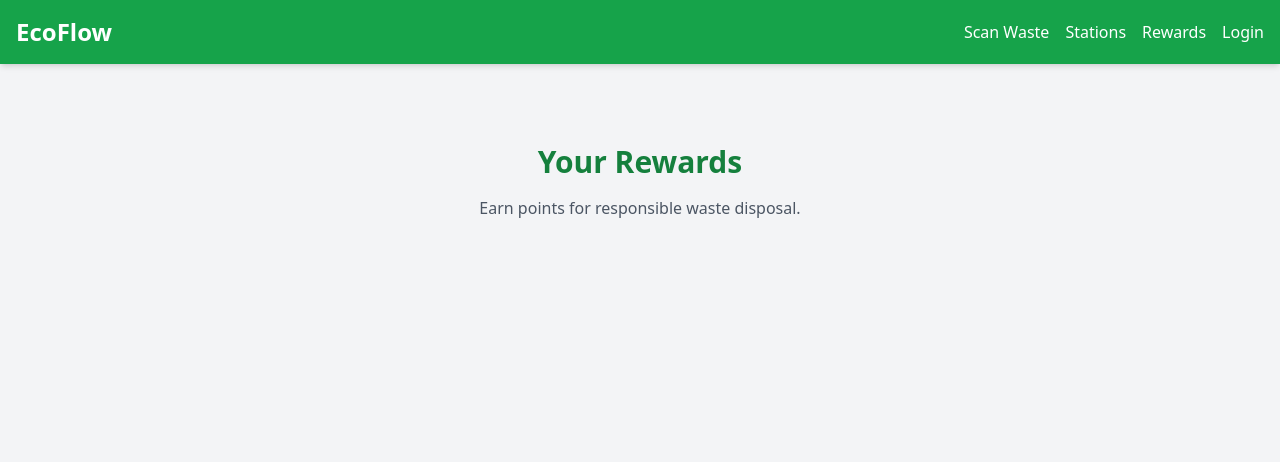
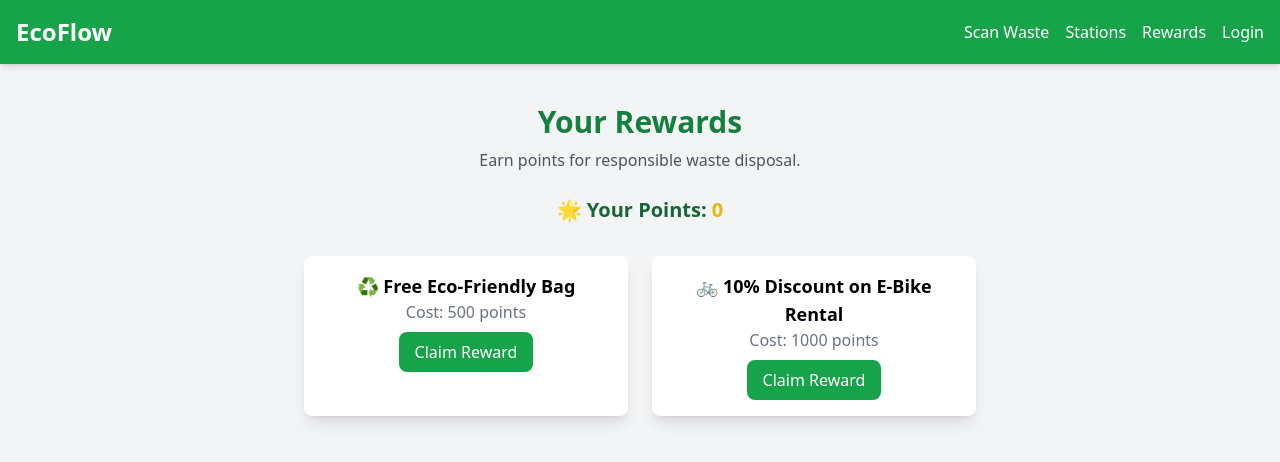
Before and after one commit to edine-noella/ecoflow, a React (Vite) app: page /rewards in a window 1280 px wide. Shown: the top 462 px of the page. Built offline with nearby package versions, Linux system fonts and the light colour scheme.

Commit message:
feature: claim your reward

```diff
--- a/src/pages/Rewards.jsx
+++ b/src/pages/Rewards.jsx
@@ -1,10 +1,53 @@
+import { useState } from "react";
+
 function Rewards() {
-    return (
-      <div className="text-center py-20">
-        <h1 className="text-3xl font-bold text-green-700">Your Rewards</h1>
-        <p className="mt-4 text-gray-600">Earn points for responsible waste disposal.</p>
+  const [points, setPoints] = useState(0); // Fake points for display
+  const [message, setMessage] = useState("");
+
+  const handleClaimReward = () => {
+    setMessage("🫣 ooops! You don't have enough points yet!");
+    setTimeout(() => setMessage(""), 3000); // Message disappears after 3 seconds
+  };
+
+  return (
+    <div className="text-center py-10">
+      <h1 className="text-3xl font-bold text-green-700">Your Rewards</h1>
+      <p className="mt-2 text-gray-600">Earn points for responsible waste disposal.</p>
+
+      {/* Display User Points */}
+      <div className="mt-6 text-xl font-semibold text-green-800">
+        🌟 Your Points: <span className="text-yellow-500">{points}</span>
       </div>
-    );
-  }
 
-  export default Rewards;
+      {/* Fake Reward Options */}
+      <div className="mt-8 grid grid-cols-1 md:grid-cols-2 gap-6 max-w-2xl mx-auto">
+        <div className="bg-white shadow-lg p-4 rounded-lg">
+          <h3 className="text-lg font-semibold">♻️ Free Eco-Friendly Bag</h3>
+          <p className="text-gray-500">Cost: 500 points</p>
+          <button
+            className="mt-2 bg-green-600 text-white px-4 py-2 rounded-lg hover:bg-green-700"
+            onClick={handleClaimReward}
+          >
+            Claim Reward
+          </button>
+        </div>
+
+        <div className="bg-white shadow-lg p-4 rounded-lg">
+          <h3 className="text-lg font-semibold">🚲 10% Discount on E-Bike Rental</h3>
+          <p className="text-gray-500">Cost: 1000 points</p>
+          <button
+            className="mt-2 bg-green-600 text-white px-4 py-2 rounded-lg hover:bg-green-700"
+            onClick={handleClaimReward}
+          >
+            Claim Reward
+          </button>
+        </div>
+      </div>
+
+      {/* Claim Message */}
+      {message && <p className="mt-4 text-green-700 font-semibold">{message}</p>}
+    </div>
+  );
+}
+
+export default Rewards;
```
